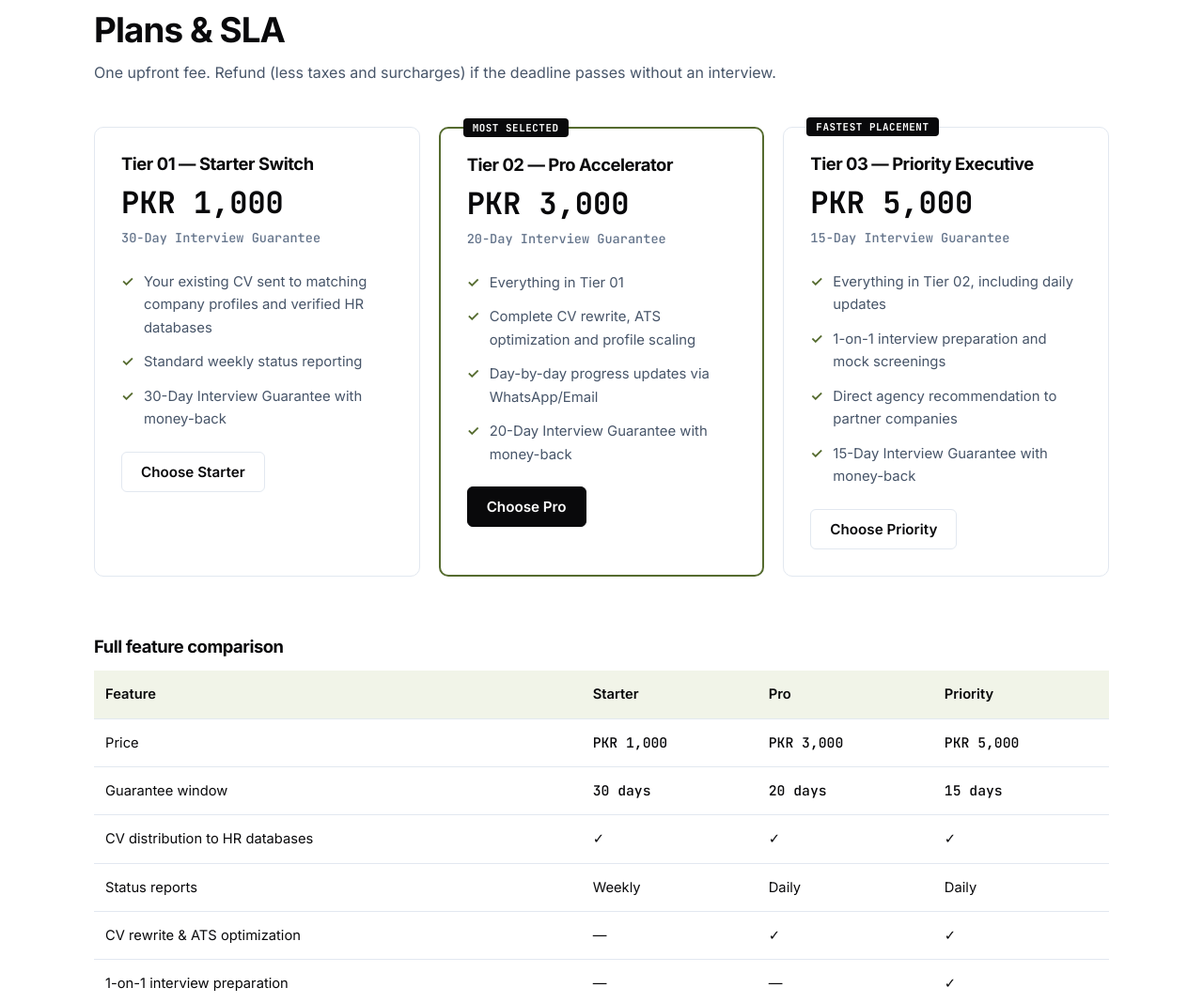
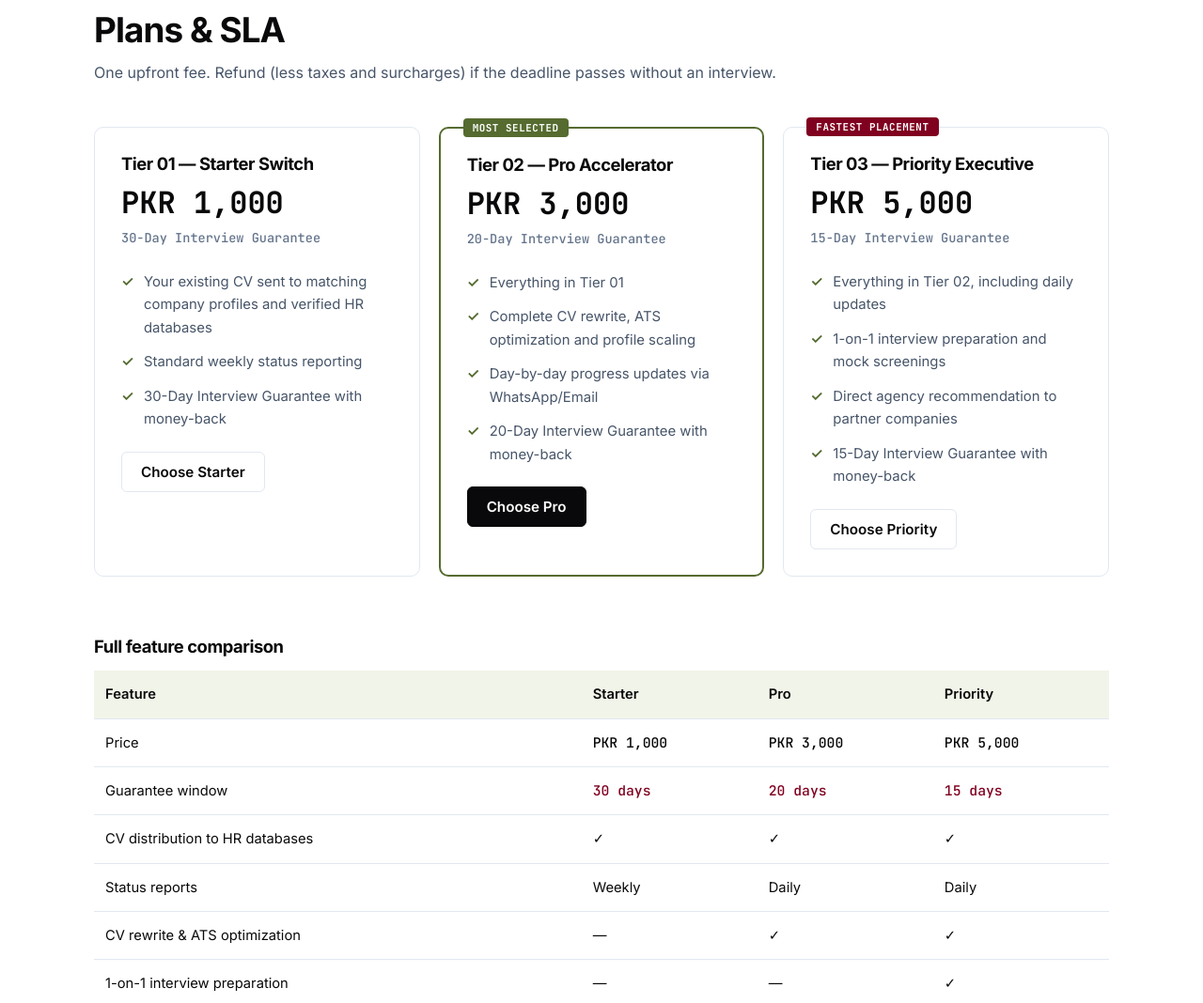
Before and after one commit to ibrahim-boop-coder/wazifaly, a plain HTML site: page index.html in a window 1280 px wide. Shown: the part 1500-2568 px from the top of the page at 94% size. Drawn offline with Linux system fonts and the light colour scheme.

Commit message:
Update SLA calculator and plan details in index.html

```diff
--- a/index.html
+++ b/index.html
@@ -13,7 +13,7 @@
 <p class="sub" style="font-size:1.15rem;max-width:560px">Wazifly sends your profile directly to hiring managers across Pakistan. You pay once. If we do not secure your interview by the deadline, you are refunded your fee less applicable taxes and surcharges.</p>
 <p style="margin-top:28px"><a class="btn" href="apply.html">Apply Now</a> <a class="btn o" href="#plans">View plans</a></p>
 <div class="metrics"><div><b>15–30 Day SLA</b><span>written interview deadline</span></div><div><b>100% Interview Guarantee</b><span>or money back, on every plan</span></div><div><b>Direct HR Network</b><span>verified hiring contacts</span></div></div></div>
-<div class="card"><h3>SLA deadline calculator</h3><label for="calcTier">Choose your plan</label>
+<div class="card dlcard"><h3>SLA deadline calculator</h3><label for="calcTier">Choose your plan</label>
 <select id="calcTier"><option value="1000">Tier 01 — Starter Switch (30 days)</option><option value="3000" selected>Tier 02 — Pro Accelerator (20 days)</option><option value="5000">Tier 03 — Priority Executive (15 days)</option></select>
 <div id="calcOut" style="margin-top:20px;padding-top:16px;border-top:1px solid var(--line)"></div><p><a id="calcCta" class="btn" href="apply.html">Start this plan</a></p></div></div></section>
 
@@ -27,13 +27,13 @@
 <div class="grid g3" style="margin-top:44px">
 <div class="card"><h3>Tier 01 — Starter Switch</h3><div class="price">PKR 1,000</div><span class="mono mute">30-Day Interview Guarantee</span>
 <ul class="chk"><li>Your existing CV sent to matching company profiles and verified HR databases</li><li>Standard weekly status reporting</li><li>30-Day Interview Guarantee with money-back</li></ul><a class="btn o" href="apply.html?tier=1000">Choose Starter</a></div>
-<div class="card hl"><span class="badge">MOST SELECTED</span><h3>Tier 02 — Pro Accelerator</h3><div class="price">PKR 3,000</div><span class="mono mute">20-Day Interview Guarantee</span>
+<div class="card hl"><span class="badge olive">MOST SELECTED</span><h3>Tier 02 — Pro Accelerator</h3><div class="price">PKR 3,000</div><span class="mono mute">20-Day Interview Guarantee</span>
 <ul class="chk"><li>Everything in Tier 01</li><li>Complete CV rewrite, ATS optimization and profile scaling</li><li>Day-by-day progress updates via WhatsApp/Email</li><li>20-Day Interview Guarantee with money-back</li></ul><a class="btn" href="apply.html?tier=3000">Choose Pro</a></div>
-<div class="card"><span class="badge">FASTEST PLACEMENT</span><h3>Tier 03 — Priority Executive</h3><div class="price">PKR 5,000</div><span class="mono mute">15-Day Interview Guarantee</span>
+<div class="card"><span class="badge burg">FASTEST PLACEMENT</span><h3>Tier 03 — Priority Executive</h3><div class="price">PKR 5,000</div><span class="mono mute">15-Day Interview Guarantee</span>
 <ul class="chk"><li>Everything in Tier 02, including daily updates</li><li>1-on-1 interview preparation and mock screenings</li><li>Direct agency recommendation to partner companies</li><li>15-Day Interview Guarantee with money-back</li></ul><a class="btn o" href="apply.html?tier=5000">Choose Priority</a></div></div>
 <h3 style="margin:64px 0 16px">Full feature comparison</h3><div class="tw"><table><thead><tr><th>Feature</th><th>Starter</th><th>Pro</th><th>Priority</th></tr></thead><tbody>
 <tr><td>Price</td><td class="mono">PKR 1,000</td><td class="mono">PKR 3,000</td><td class="mono">PKR 5,000</td></tr>
-<tr><td>Guarantee window</td><td class="mono">30 days</td><td class="mono">20 days</td><td class="mono">15 days</td></tr>
+<tr><td>Guarantee window</td><td class="mono dl">30 days</td><td class="mono dl">20 days</td><td class="mono dl">15 days</td></tr>
 <tr><td>CV distribution to HR databases</td><td>✓</td><td>✓</td><td>✓</td></tr>
 <tr><td>Status reports</td><td>Weekly</td><td>Daily</td><td>Daily</td></tr>
 <tr><td>CV rewrite &amp; ATS optimization</td><td>—</td><td>✓</td><td>✓</td></tr>
```
